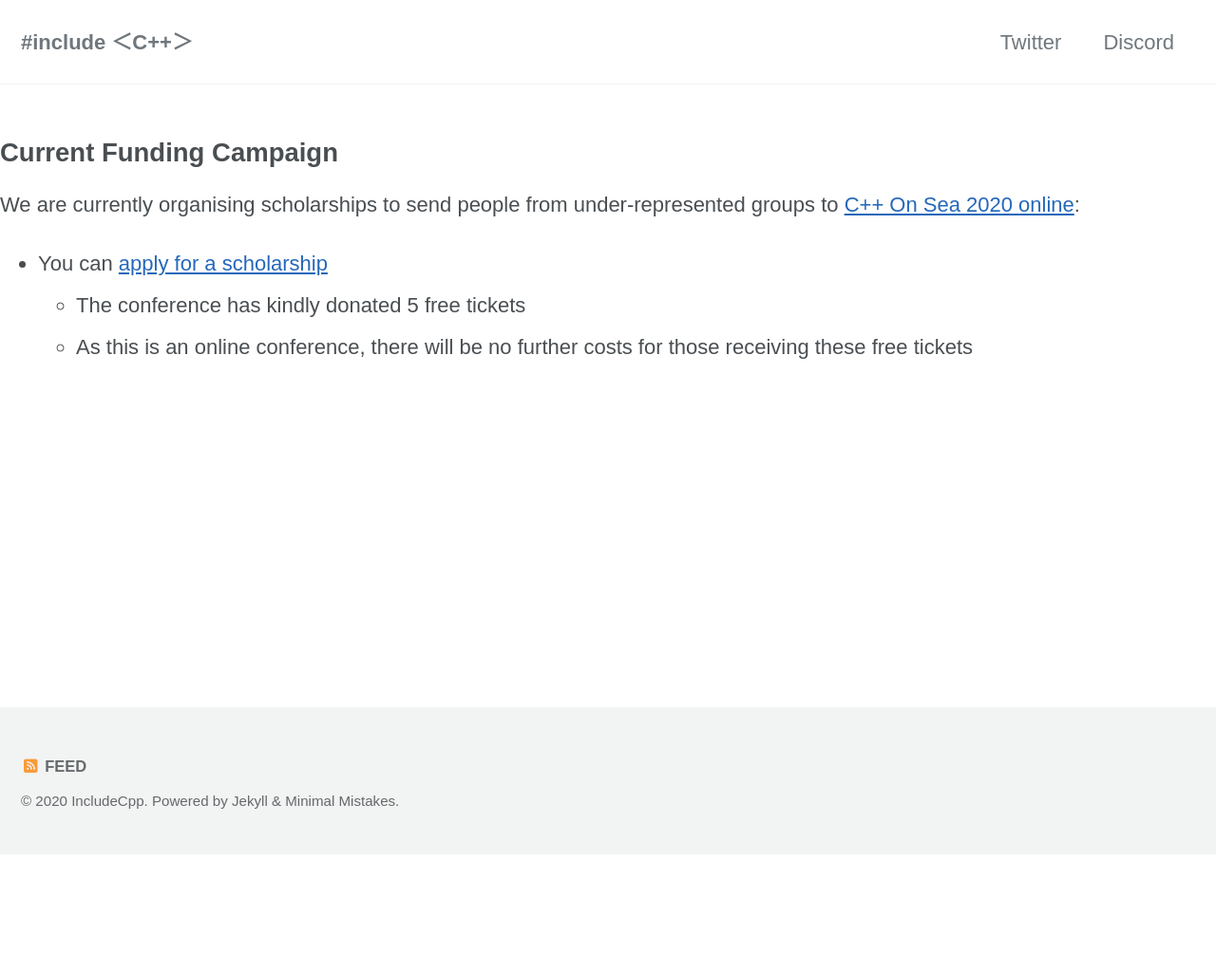
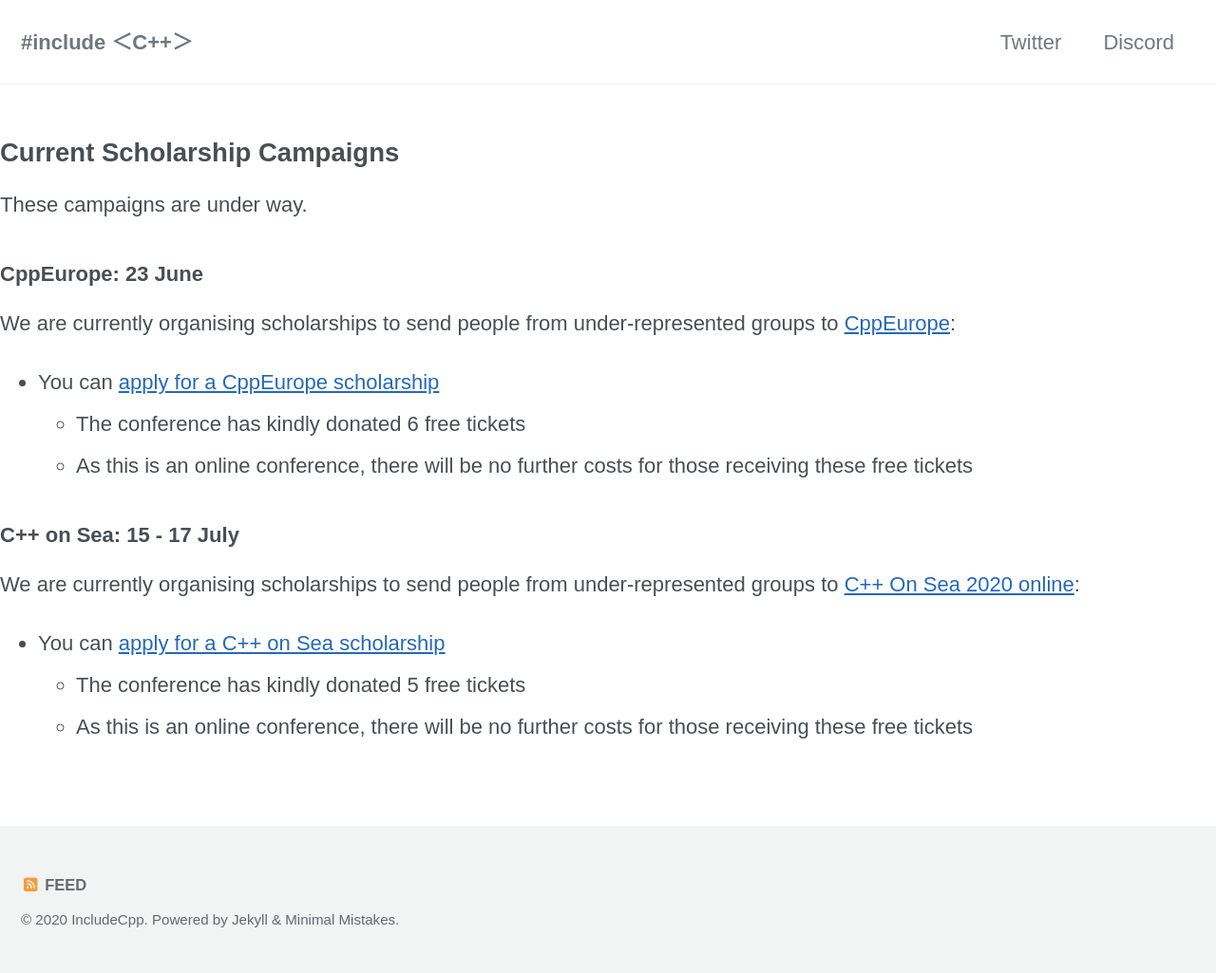
Before and after one commit to include-cpp/include-cpp.github.io, a Jekyll site: the page built from conferences/current_funding_campaign.md, in a window 1280 px wide. Shown: the whole page at 95% size. Built offline with Jekyll 4.4.1, drawn with Linux system fonts in a browser that asks for light colours; cached includes are drawn as plain includes; nearby versions of some CDN libraries; our own code applies the rules of GitHub Pages for plain Markdown files; before the commit the page ends 900 px from its top, so only the background shows below that.

Commit message:
Add CppEurope scholarships
Co-Authored-By: Kate Gregory <kategregory@users.noreply.github.com>

```diff
--- a/conferences/current_funding_campaign.md
+++ b/conferences/current_funding_campaign.md
@@ -1,10 +1,22 @@
 <!-- NOTE Please comment out unwanted text when we are not fundraising, so it is easy to add the next fundraiser - thanks. -->
 
-## Current Funding Campaign
+## Current Scholarship Campaigns
+
+These campaigns are under way.
+
+### CppEurope: 23 June
+
+We are currently organising scholarships to send people from under-represented groups to [CppEurope](https://cppeurope.com):
+
+* You can [apply for a CppEurope scholarship](https://claremacrae547546.typeform.com/to/hCrVSM)
+    * The conference has kindly donated 6 free tickets
+    * As this is an online conference, there will be no further costs for those receiving these free tickets
+
+### C++ on Sea: 15 - 17 July
 
 We are currently organising scholarships to send people from under-represented groups to [C++ On Sea 2020 online](https://cpponsea.uk):
 
 <!-- * Please [donate through Go Fund Me](https://www.gofundme.com/f/includecamp-c-on-sea-2020-scholarship-funding) -->
-* You can [apply for a scholarship](https://richardchandler590561.typeform.com/to/hRSPYk)
+* You can [apply for a C++ on Sea scholarship](https://richardchandler590561.typeform.com/to/hRSPYk)
     * The conference has kindly donated 5 free tickets
     * As this is an online conference, there will be no further costs for those receiving these free tickets
```
